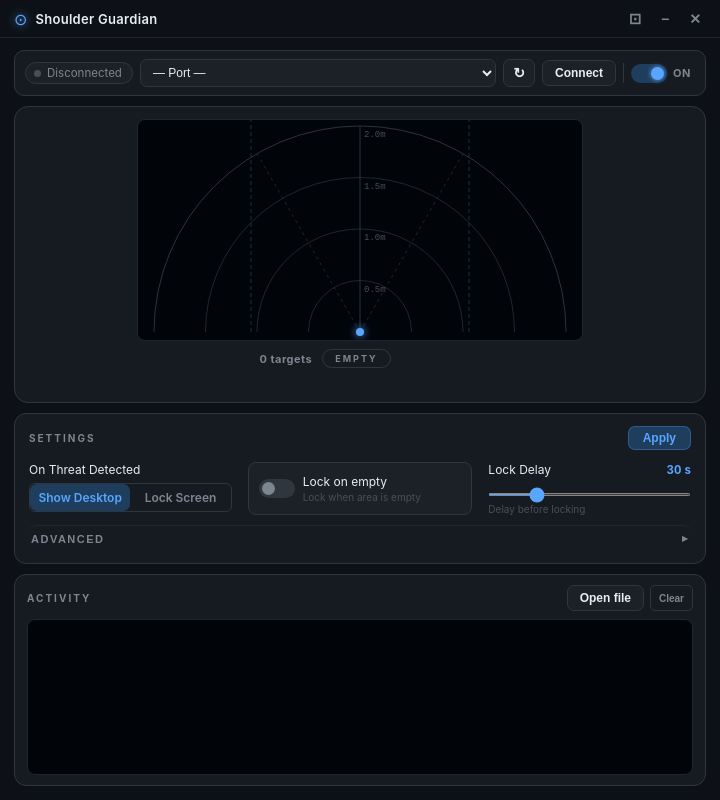
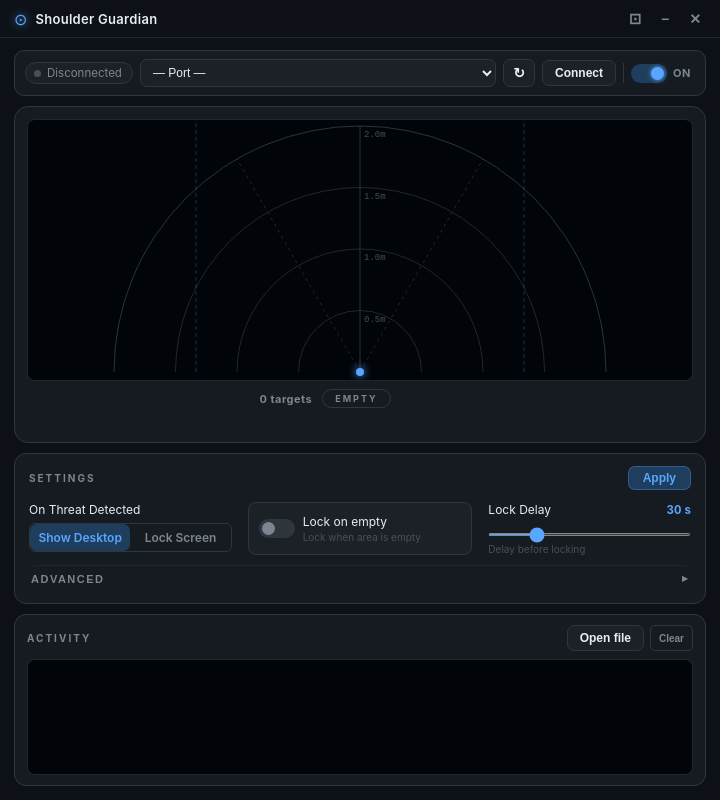
Before and after one commit to JoeAWagner/shoulder-guardian, an Electron app: page renderer/index.html in a window 720 px wide. Drawn offline with Linux system fonts and the light colour scheme; no server answers.

Commit message:
Release v1.4.54

```diff
--- a/package.json
+++ b/package.json
@@ -1,6 +1,6 @@
 {
   "name": "shoulder-guardian",
-  "version": "1.4.53",
+  "version": "1.4.54",
   "description": "Shoulder Guardian — mmWave presence detection for screen security",
   "main": "main.js",
   "scripts": {
--- a/renderer/index.html
+++ b/renderer/index.html
@@ -51,7 +51,7 @@
 
     <!-- Radar visualization -->
     <div class="radar-card" id="radarCard">
-      <canvas id="radarCanvas" width="444" height="220"></canvas>
+      <canvas id="radarCanvas" width="664" height="260"></canvas>
       <div class="radar-status-row">
         <div class="target-count-badge" id="countBadge">0 targets</div>
         <div class="status-badge empty" id="statusBadge">EMPTY</div>
--- a/renderer/renderer.js
+++ b/renderer/renderer.js
@@ -44,8 +44,22 @@
 const miniBtn         = document.getElementById('miniBtn');
 
 const ctx = radarCanvas.getContext('2d');
-const W   = radarCanvas.width;
-const H   = radarCanvas.height;
+
+// Radar canvas dimensions — recomputed whenever mini mode toggles.
+// Normal mode uses a large canvas to fill the 3-wide window; mini mode
+// uses the compact 444-wide size that fits the mini window.
+let W, H, SENSOR_X, SENSOR_Y, PLOT_R;
+
+function sizeRadarCanvas(mini) {
+  radarCanvas.width  = mini ? 444 : 664;
+  radarCanvas.height = mini ? 220 : 260;
+  W = radarCanvas.width;
+  H = radarCanvas.height;
+  SENSOR_X = W / 2;
+  SENSOR_Y = H - 8;
+  PLOT_R   = Math.min(W / 2 - 4, H - 14);   // max radar radius in pixels
+}
+sizeRadarCanvas(false);   // normal mode by default
 
 let connected           = false;
 let currentMaxRange     = 2000;
@@ -153,6 +167,8 @@
   document.body.classList.toggle('mini', mini);
   miniBtn.textContent = mini ? '⊞' : '⊡';
   miniBtn.title       = mini ? 'Expand' : 'Mini mode';
+  sizeRadarCanvas(mini);
+  drawRadar([], currentMaxRange, currentMaxX);
 }
 
 miniBtn.addEventListener('click', () => {
@@ -357,10 +373,6 @@
 }
 
 // ── Radar canvas ──────────────────────────────────────────────
-const SENSOR_X   = W / 2;
-const SENSOR_Y   = H - 8;
-const PLOT_R     = Math.min(W / 2 - 4, H - 14);  // max radius in pixels
-
 function drawRadar(targets, maxRangeMm, maxXMm = 1000) {
   ctx.clearRect(0, 0, W, H);
 
```
Also changed, not shown: 1 other file.
